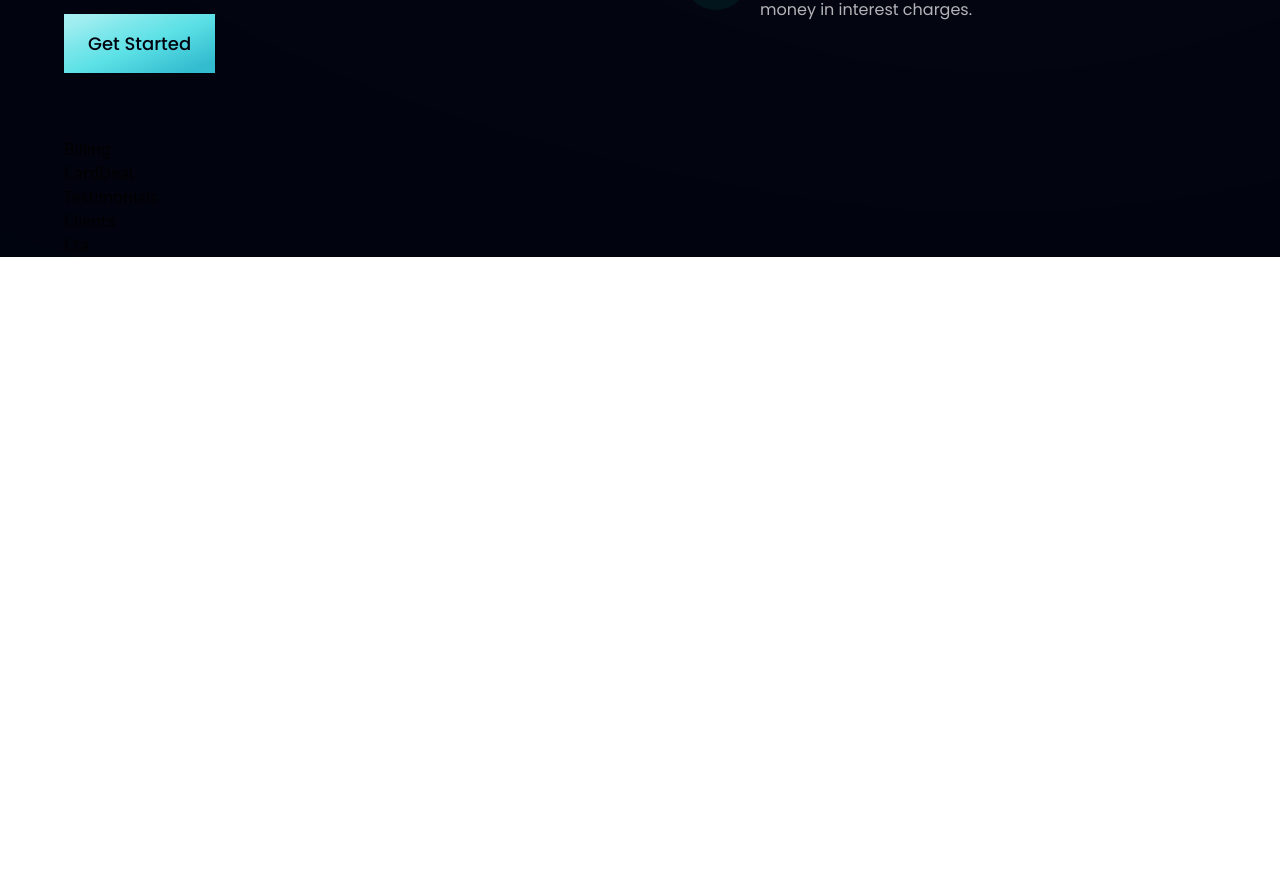
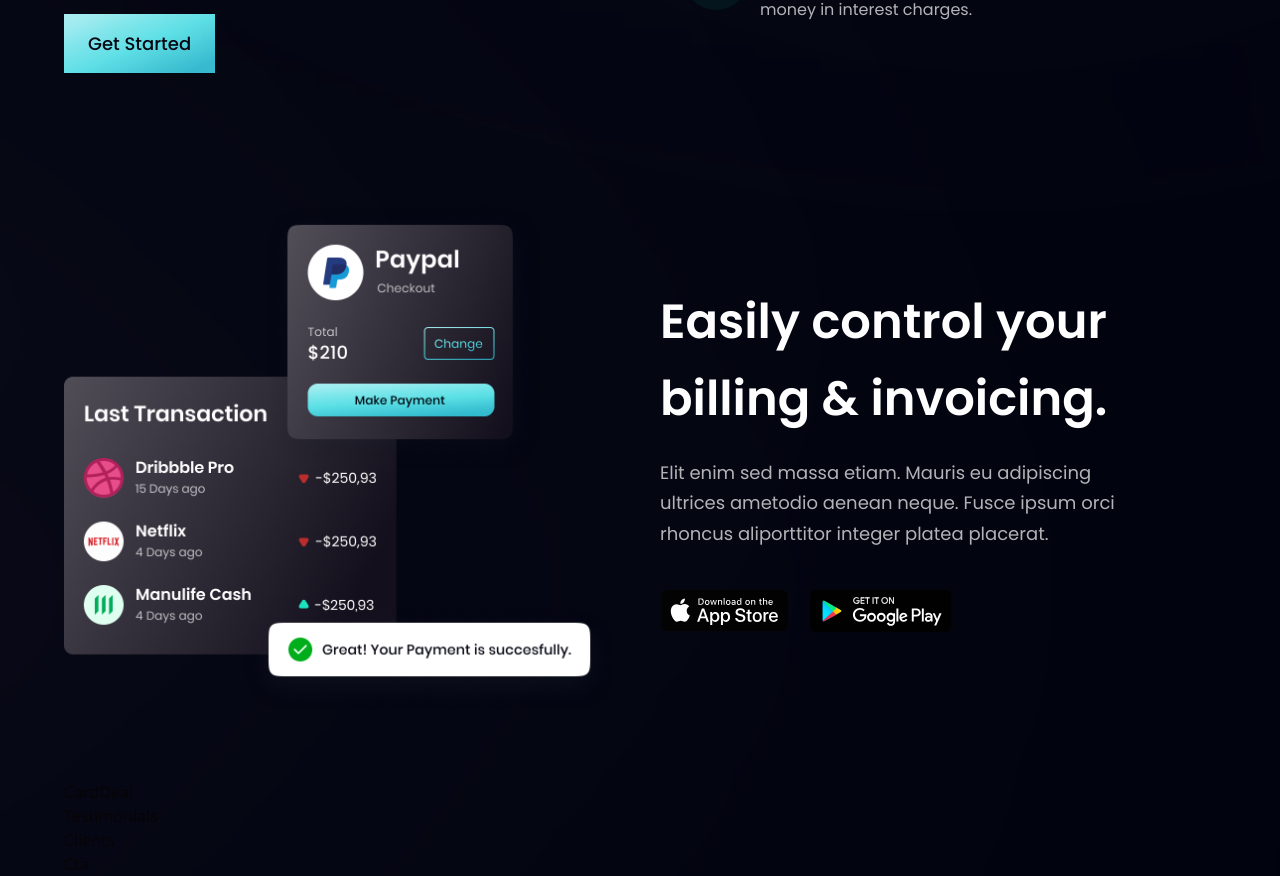
Before and after one commit to alirezatalebizadeh/toturial-vite-app, a React (Vite) app in the folder toturial react project/: page / in a window 1280 px wide. Shown: the part 1409-2285 px from the top of the page. Before the commit the page ends 1666 px from the top, so only its background shows below. Built offline with nearby package versions, Linux system fonts and the light colour scheme.

Commit message:
create design of billing section

```diff
--- a/toturial react project/src/components/Billing.jsx
+++ b/toturial react project/src/components/Billing.jsx
@@ -1,7 +1,24 @@
 import React from 'react'
+import { apple, bill, google } from '../assets'
+import styles, { layout } from "../style"
 
 export default function Billing() {
   return (
-    <div>Billing</div>
+    <section id="product" className={layout.sectionReverse}>
+      <div className={layout.sectionImgReverse}>
+        <img src={bill} alt="billing" className='w-[100%] h-[100%] relative z-[5]' />
+        <div className="absolute z-[3] -left-1/2 top-0 w-[50%] h-[50%] rounded-full white__gradient" />
+        <div className="absolute z-[0] -left-1/2 bottom-0 w-[50%] h-[50%] rounded-full pink__gradient" />
+      </div>
+      <div className={layout.sectionInfo}>
+        <h2 className={`${styles.heading2} `}>Easily control your <br className='sm:block hidden' /> billing & invoicing.</h2>
+        <p className={`${styles.paragraph} max-w-[470px] mt-5`}>Elit enim sed massa etiam. Mauris eu adipiscing ultrices ametodio aenean neque. Fusce ipsum orci rhoncus aliporttitor integer platea placerat.</p>
+
+        <div className="flex flex-row flex-wrap sm:mt-10 mt-6">
+          <img src={apple} alt="google_play" className="w-[128.86px] h-[42.05px] object-contain mr-5 cursor-pointer" />
+          <img src={google} alt="google_play" className="w-[144.17px] h-[43.08px] object-contain cursor-pointer" />
+        </div>
+      </div>
+    </section>
   )
 }
```
